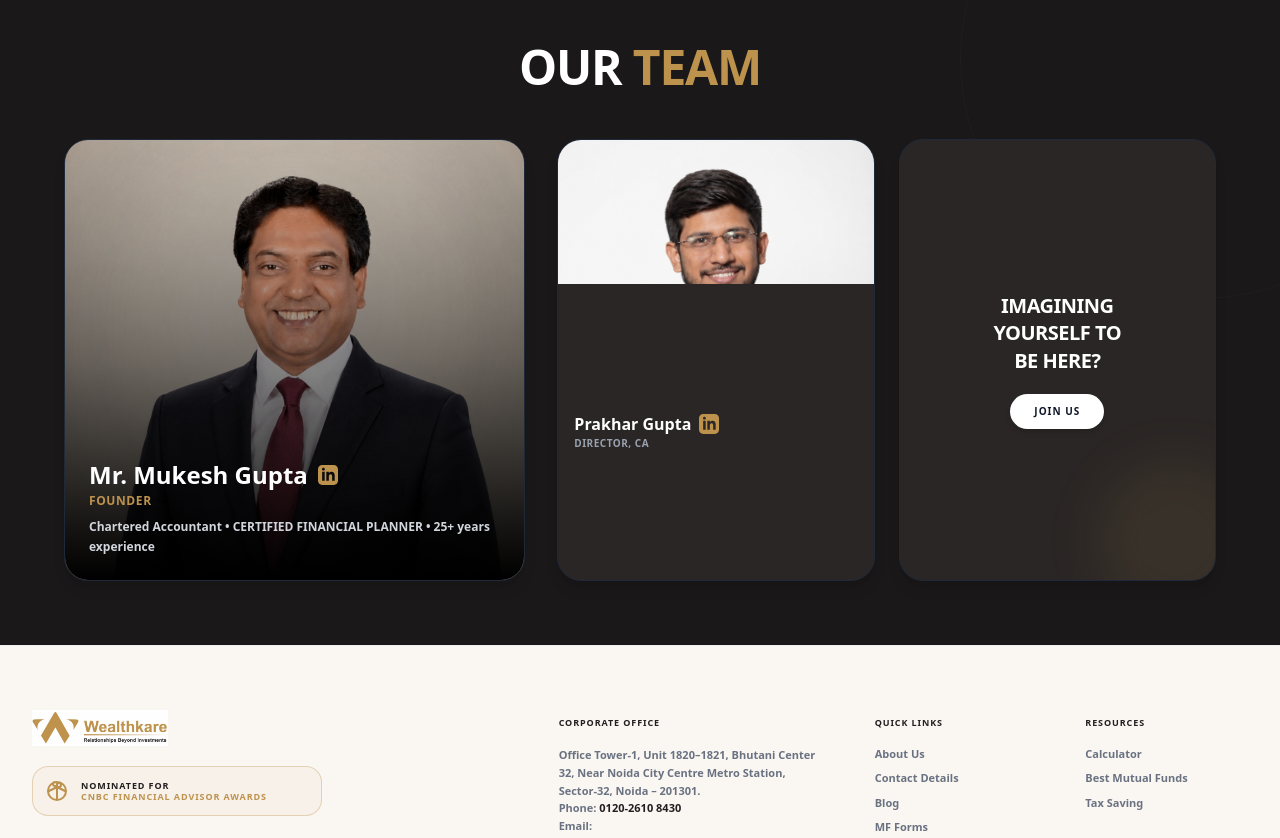
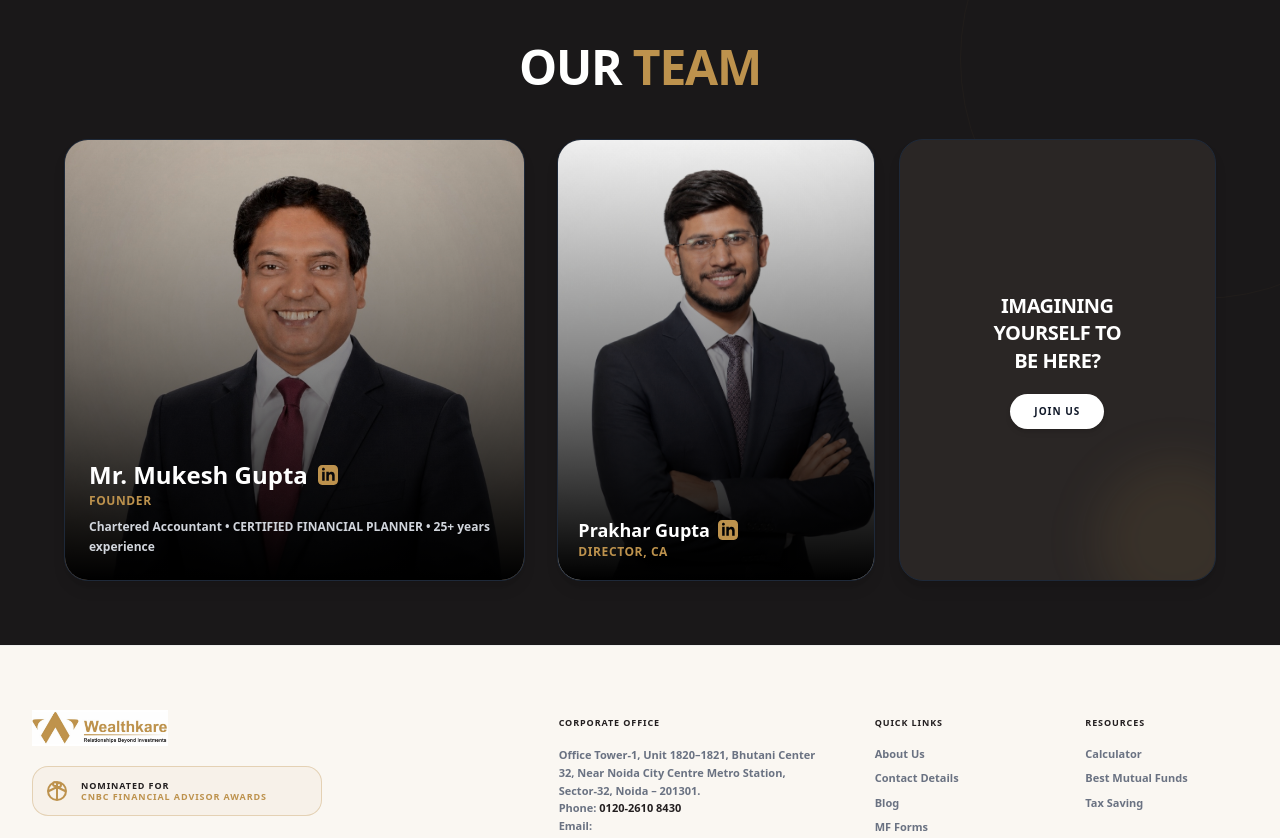
Before and after one commit to harsh091784/wealthkare-website, a Next.js app: page /our-story in a window 1280 px wide. Shown: the part 2540-3378 px from the top of the page. Built offline with nearby package versions, Linux system fonts and the light colour scheme.

Commit message:
Correct Prakhar Gupta image card layout to use full-bleed cover styling

```diff
--- a/src/app/our-story/page.tsx
+++ b/src/app/our-story/page.tsx
@@ -454,17 +454,18 @@ export default function OurStoryPage() {
             <div className="lg:col-span-7 grid grid-cols-1 sm:grid-cols-2 gap-6 items-stretch">
 
               {/* Card 2 (Prakhar Gupta) */}
-              <div className="bg-[#2A2625] rounded-3xl overflow-hidden border border-gray-800 shadow-lg relative group flex flex-col h-full min-h-[220px]">
-                <div className="relative w-full h-36 overflow-hidden bg-gray-900 flex-shrink-0">
+              <div className="bg-[#2A2625] rounded-3xl overflow-hidden border border-gray-800 shadow-lg relative group h-full flex flex-col min-h-[220px]">
+                <div className="relative w-full h-full overflow-hidden flex-grow min-h-[220px]">
                   <img
                     src="/images/prakhar_director.jpg"
                     alt="Prakhar Gupta"
-                    className="w-full h-full object-cover object-top transition-transform duration-500 group-hover:scale-103"
+                    className="absolute inset-0 w-full h-full object-cover object-top transition-transform duration-700 group-hover:scale-[1.02] filter contrast-[1.02] brightness-[0.98]"
                   />
-                </div>
-                <div className="p-4 flex-grow flex flex-col justify-center">
-                  <div className="flex items-center gap-2 mb-0.5">
-                    <h4 className="text-sm sm:text-base font-black text-white leading-none">
+
+                  {/* Overlay details */}
+                  <div className="absolute inset-0 bg-gradient-to-t from-black via-black/45 to-transparent flex flex-col justify-end p-5">
+                    <div className="flex items-center gap-2 mb-1">
+                      <h4 className="text-base sm:text-lg font-black text-white leading-none">
                         Prakhar Gupta
                       </h4>
                       <a
@@ -479,9 +480,10 @@ export default function OurStoryPage() {
                         </svg>
                       </a>
                     </div>
-                  <p className="text-gray-400 text-[10px] font-black uppercase tracking-wider">
+                    <p className="text-[#BD924D] text-[10px] sm:text-xs font-black uppercase tracking-wider">
                       Director, CA
                     </p>
+                  </div>
                 </div>
               </div>
 
```
Lines whose indentation alone changed are shown as unchanged.
